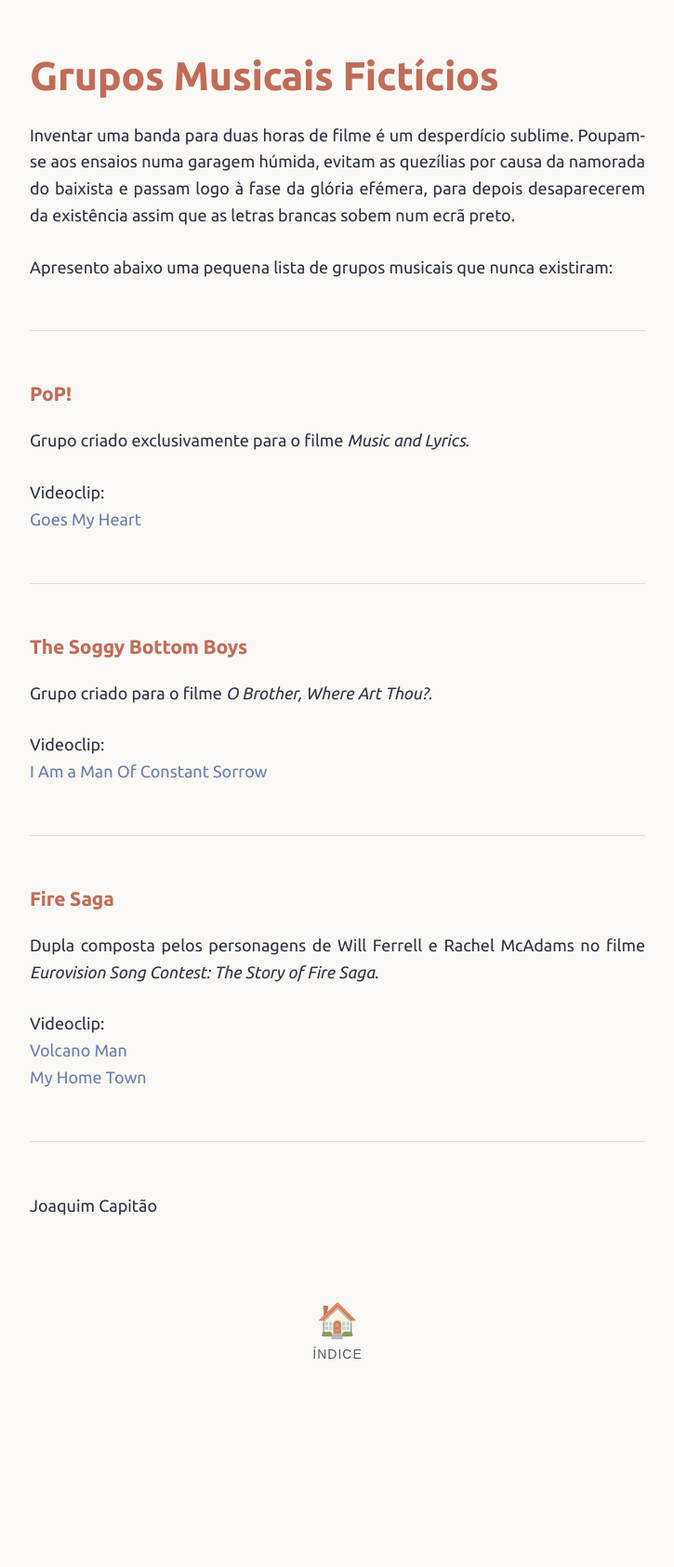
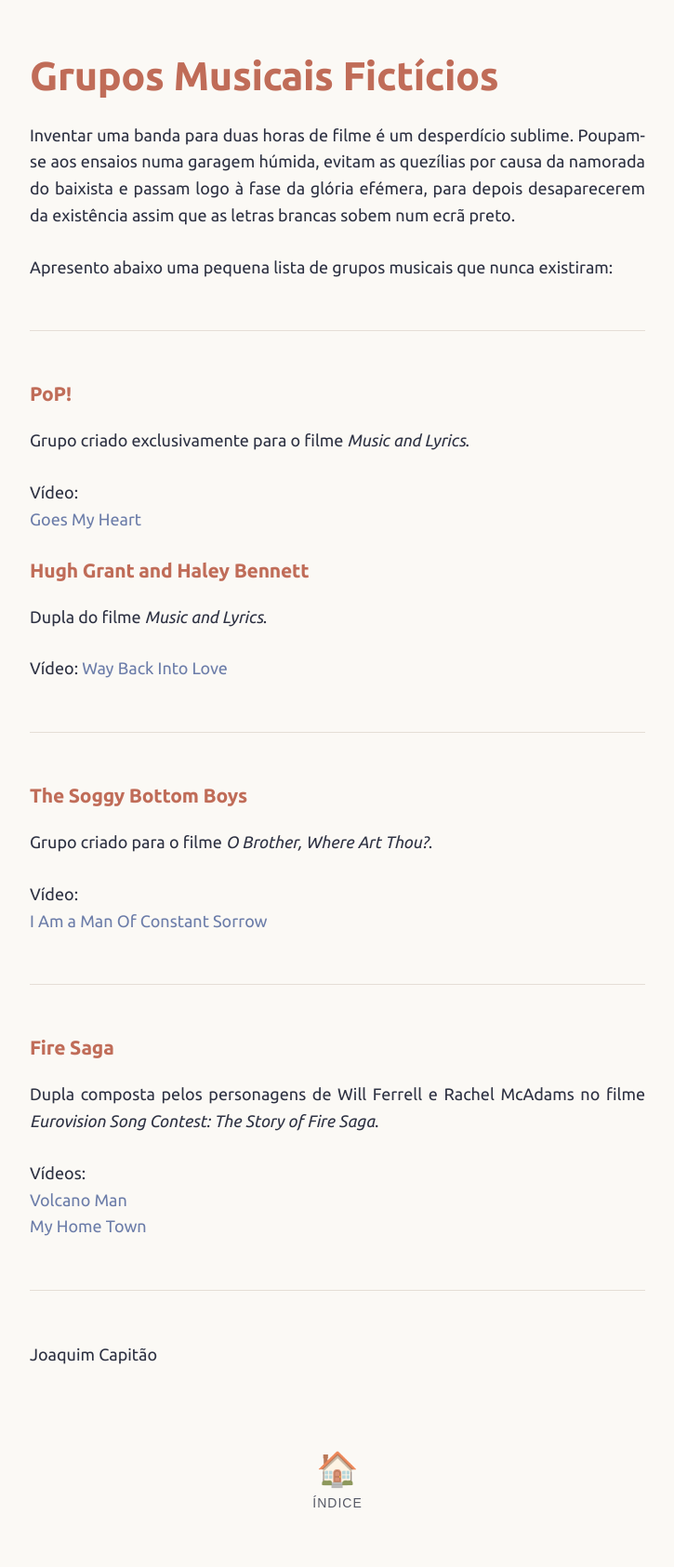
Before and after one commit to joaquim-capitao/musica, a Jekyll site: the page built from grupos-musicais-ficticios.md, in a window 1280 px wide. Shown: the whole page at 93% size, without its empty margins (277-1002 px from the left). Built offline with Jekyll 4.4.1, drawn with Linux system fonts in a browser that asks for light colours; our own code applies the rules of GitHub Pages for plain Markdown files; before the commit the page ends 1525 px from its top, so only the background shows below that.

Commit message:
Atualizar o grupos-musicais-ficticios.md

```diff
--- a/grupos-musicais-ficticios.md
+++ b/grupos-musicais-ficticios.md
@@ -8,21 +8,28 @@ Apresento abaixo uma pequena lista de grupos musicais que nunca existiram:
 ### PoP!
 Grupo criado exclusivamente para o filme *Music and Lyrics*.
 
-Videoclip:
+Vídeo:
 [Goes My Heart](https://m.youtube.com/watch?v=xVkU8dDSC9w&list=RDxVkU8dDSC9w&start_radio=1&pp=ygUNUG9wIGh1ZyBncmFudKAHAQ%3D%3D)
+
+
+### Hugh Grant and Haley Bennett
+Dupla do filme *Music and Lyrics*.
+
+Vídeo:
+[Way Back Into Love](https://youtu.be/gjTi52Zbuig)
 
 ---
 ### The Soggy Bottom Boys
 Grupo criado para o filme *O Brother, Where Art Thou?*.
 
-Videoclip:
+Vídeo:
 [I Am a Man Of Constant Sorrow](https://m.youtube.com/watch?v=5fkWheDcI50&list=RD5fkWheDcI50&start_radio=1&pp=ygUpaSBhbSBhIG1hbiBvZiBjb25zdGFudCBzb3Jyb3cgbXVzaWMgdmlkZW-gBwE%3D)
 
 ---
 ### Fire Saga
 Dupla composta pelos personagens de Will Ferrell e Rachel McAdams no filme _Eurovision Song Contest: The Story of Fire Saga_.
 
-Videoclip:
+Vídeos:
 [Volcano Man](https://m.youtube.com/watch?v=AdW6BBF22AY&list=RDAdW6BBF22AY&start_radio=1&pp=ygULVm9sY2FubyBtYW6gBwE%3D)
 [My Home Town](https://m.youtube.com/watch?v=qjuphuG3ndw&list=RDqjuphuG3ndw&start_radio=1&pp=ygUuZXVyb3Zpc2lvbiBzb25nIGNvbnRlc3QgdGhlIHN0b3J5IG9mIGZpcmUgc2FnYaAHAQ%3D%3D)
 
```
